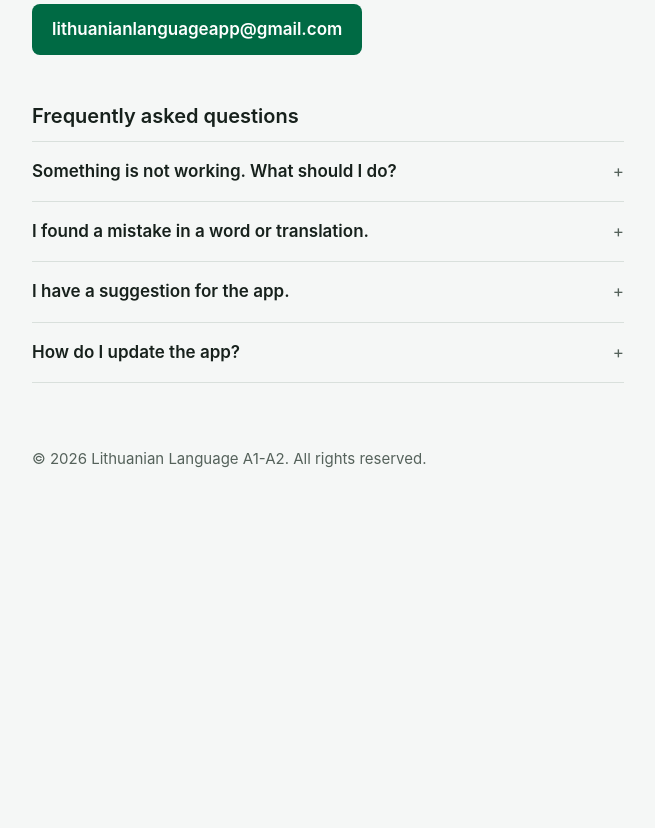
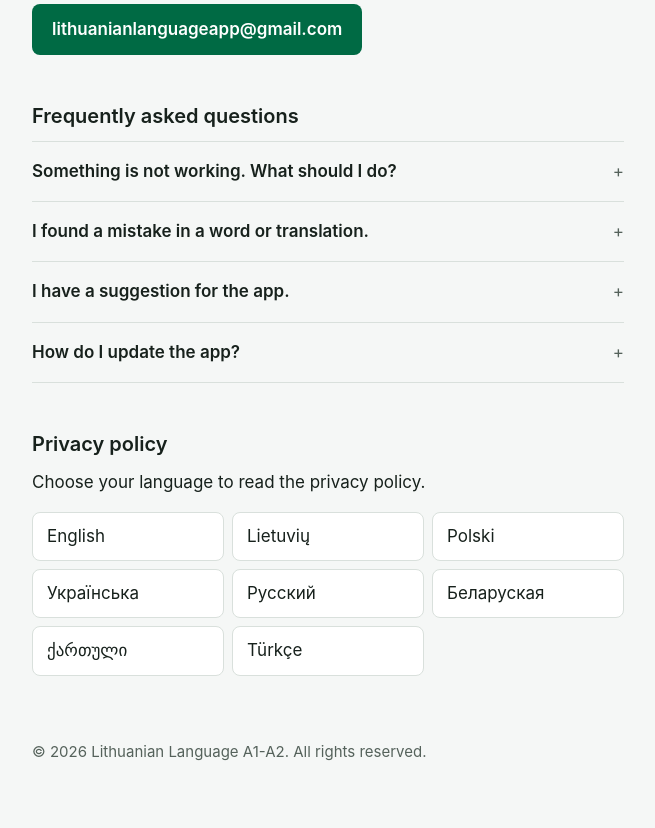
Before and after one commit to lithuanianlanguageapp-tech/lithuanianlanguageapp-support, a plain HTML site: page index.html in a window 1280 px wide. Shown: the part 645-1473 px from the top of the page, without its empty margins (312-967 px from the left). Before the commit the page ends 1180 px from the top, so only its background shows below. Drawn offline with Linux system fonts and the light colour scheme.

Commit message:
Add files via upload

```diff
--- a/index.html
+++ b/index.html
@@ -121,6 +121,25 @@
   details p, details ul { margin: 0 0 1rem; color: var(--muted); }
   details ul { padding-left: 1.25rem; }
 
+  .policy-list {
+    list-style: none;
+    margin: 0;
+    padding: 0;
+    display: grid;
+    grid-template-columns: repeat(auto-fill, minmax(10rem, 1fr));
+    gap: 0.5rem;
+  }
+  .policy-list a {
+    display: block;
+    padding: 0.625rem 0.875rem;
+    border: 1px solid var(--line);
+    border-radius: 0.5rem;
+    background: var(--surface);
+    color: var(--ink);
+    text-decoration: none;
+  }
+  .policy-list a:hover { border-color: var(--accent); color: var(--accent); }
+
   footer {
     padding-top: 4rem;
     padding-bottom: 3rem;
@@ -172,6 +191,21 @@
       <p>Open the App Store, tap your profile picture, and look for Lithuanian Language A1-A2 in the list of available updates. You can also turn on automatic updates in your device settings.</p>
     </details>
   </section>
+
+  <section id="privacy">
+    <h2>Privacy policy</h2>
+    <p>Choose your language to read the privacy policy.</p>
+    <ul class="policy-list">
+      <li><a href="Privacy_Policy_en-US.txt" lang="en">English</a></li>
+      <li><a href="Privacy_Policy_lt-LT.txt" lang="lt">Lietuvių</a></li>
+      <li><a href="Privacy_Policy_pl-PL.txt" lang="pl">Polski</a></li>
+      <li><a href="Privacy_Policy_uk-UA.txt" lang="uk">Українська</a></li>
+      <li><a href="Privacy_Policy_ru-RU.txt" lang="ru">Русский</a></li>
+      <li><a href="Privacy_Policy_be-BY.txt" lang="be">Беларуская</a></li>
+      <li><a href="Privacy_Policy_ka-GE.txt" lang="ka">ქართული</a></li>
+      <li><a href="Privacy_Policy_tr-TR.txt" lang="tr">Türkçe</a></li>
+    </ul>
+  </section>
 </main>
 
 <footer>
```
